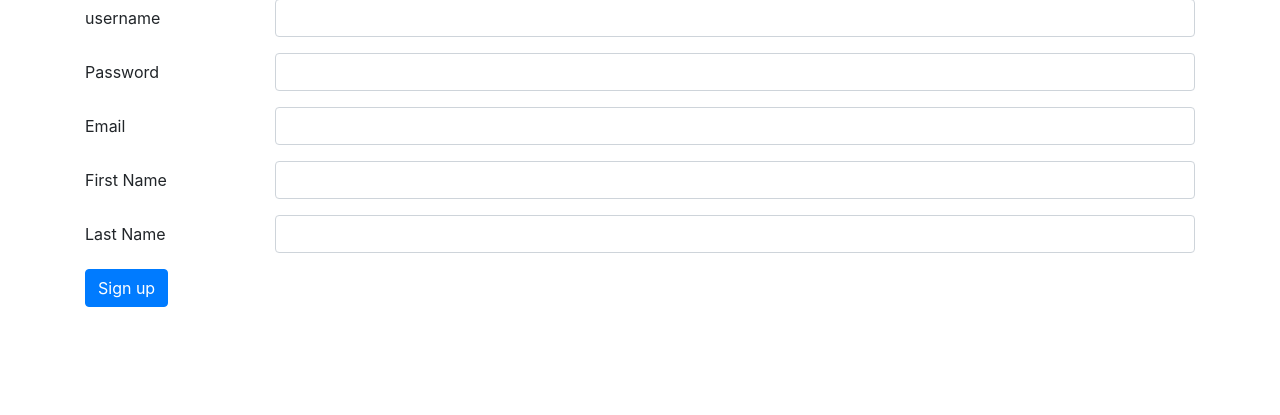
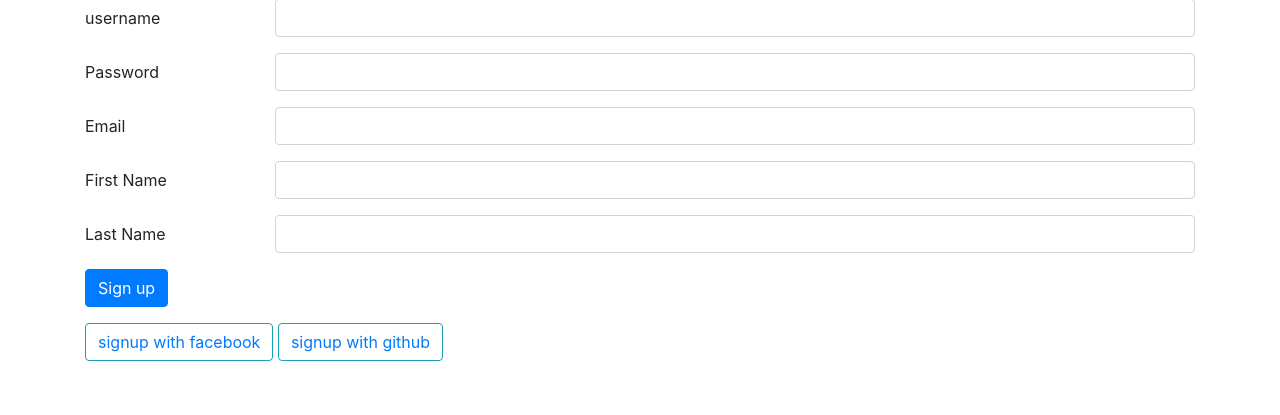
Before and after one commit to shuvro-baset/sp_shop, a Django app: page /signup in a window 1280 px wide. Shown: the part 105-520 px from the top of the page. Run offline with Django 3.2, Linux system fonts and the light colour scheme.

Commit message:
social login done

```diff
--- a/sp_shop/urls.py
+++ b/sp_shop/urls.py
@@ -20,4 +20,5 @@ urlpatterns = [
     path('admin/', admin.site.urls),
     path('', include('user_app.urls')),
     path('custom/', include('allauth.urls')),
+    path('social-auth', include('social_django.urls', namespace='social')),
 ]
--- a/templates/navbar.html
+++ b/templates/navbar.html
@@ -13,6 +13,8 @@
       <li class="nav-item">
         <a class="nav-link" href="{% url 'user_app:login' %}">login/signup</a>
       </li>
+{#     social login url #}
+
         {% if request.user.is_authenticated %}
       <li class="nav-item">
         <a class="nav-link" href="{% url 'user_app:logout' %}">logout</a>
--- a/templates/signup.html
+++ b/templates/signup.html
@@ -11,31 +11,31 @@
                 <div class="form-group row">
                     <label class="col-sm-2 col-form-label">username</label>
                     <div class="col-sm-10">
-                        <input type="text" name="username" class="form-control" >
+                        <input type="text" name="username" class="form-control">
                     </div>
                 </div>
                 <div class="form-group row">
                     <label class="col-sm-2 col-form-label">Password</label>
                     <div class="col-sm-10">
-                        <input type="password" name="password" class="form-control" >
+                        <input type="password" name="password" class="form-control">
                     </div>
                 </div>
                 <div class="form-group row">
                     <label class="col-sm-2 col-form-label">Email</label>
                     <div class="col-sm-10">
-                        <input type="email" name="email" class="form-control" >
+                        <input type="email" name="email" class="form-control">
                     </div>
                 </div>
                 <div class="form-group row">
                     <label class="col-sm-2 col-form-label">First Name</label>
                     <div class="col-sm-10">
-                        <input type="text" name="first_name" class="form-control" >
+                        <input type="text" name="first_name" class="form-control">
                     </div>
                 </div>
                 <div class="form-group row">
                     <label class="col-sm-2 col-form-label">Last Name</label>
                     <div class="col-sm-10">
-                        <input type="text" name="last_name" class="form-control" >
+                        <input type="text" name="last_name" class="form-control">
                     </div>
                 </div>
 
@@ -45,6 +45,22 @@
                         <button type="submit" class="btn btn-primary">Sign up</button>
                     </div>
                 </div>
+
+                <div class="form-group row">
+                    <div class="col-sm-10">
+                        <button class="btn btn-outline-info">
+                            <a href="{% url 'social:begin' 'facebook' %}">signup with facebook</a>
+
+                        </button>
+
+                        <button class="btn btn-outline-info">
+                            <a href="{% url 'social:begin' 'github' %}">signup with github</a>
+
+                        </button>
+
+                    </div>
+
+                </div>
             </form>
         </form>
 
```
Also changed, not shown: sp_shop/settings.py (+13 -0 lines), db.sqlite3.
